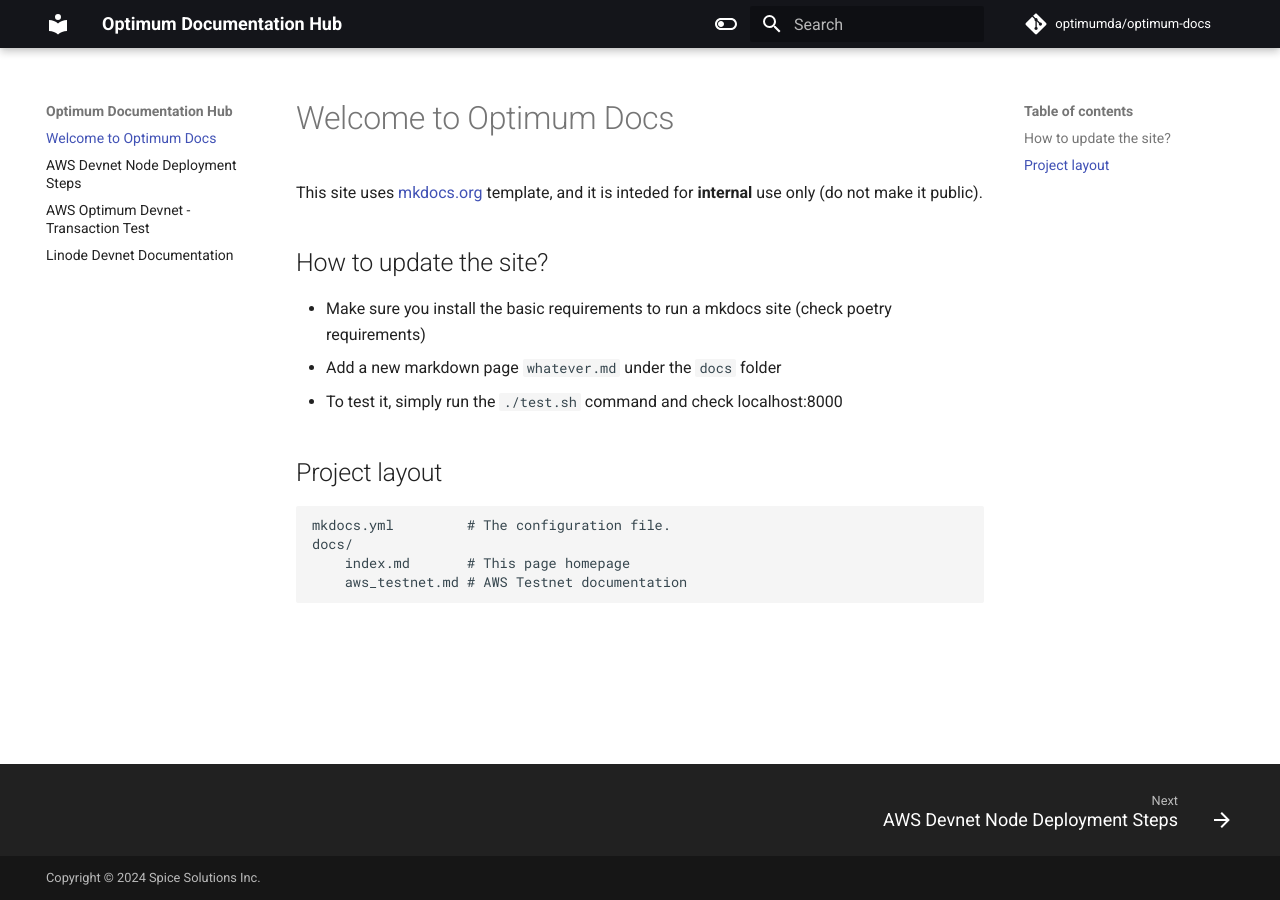
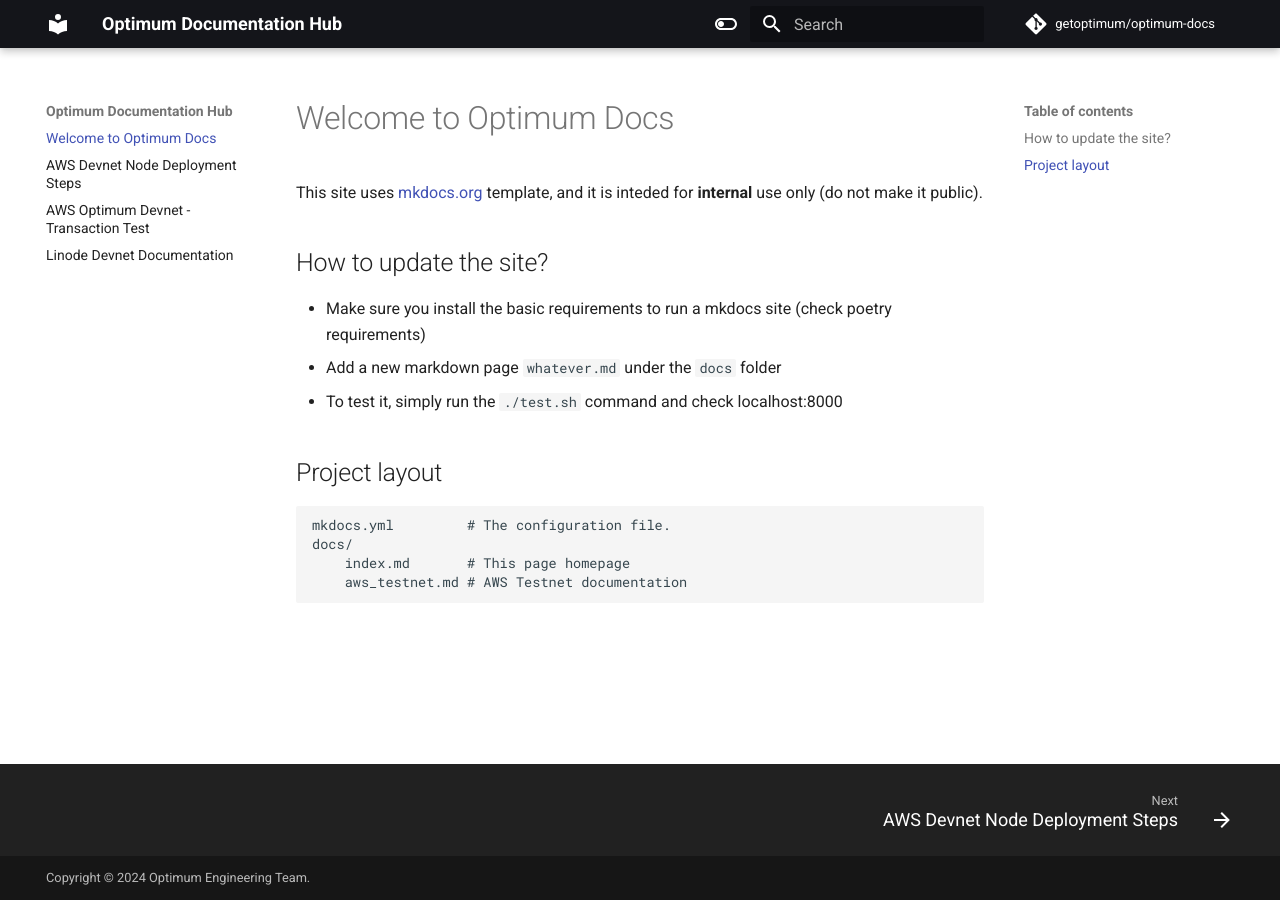
Before and after one commit to getoptimum/docs, an MkDocs documentation site: the page built from docs/index.md, in a window 1280 px wide. Built offline with MkDocs 1.6.1 and Material for MkDocs 9.7.7, drawn with Linux system fonts in a browser that asks for light colours; comment, search, counter and statistics services are not loaded.

Commit message:
remove unused import; updated github uorg username

```diff
--- a/mkdocs.yml
+++ b/mkdocs.yml
@@ -1,6 +1,6 @@
 site_name: Optimum Documentation Hub
-repo_url: https://github.com/optimumda/optimum-docs
-repo_name: optimumda/optimum-docs
+repo_url: https://github.com/getoptimum/optimum-docs
+repo_name: getoptimum/optimum-docs
 theme:
   name: material
   palette:
@@ -21,10 +21,8 @@ theme:
     - navigation.sections
   plugins:
     - optimize
-extra_css:
-  - stylesheets/extra.css
 markdown_extensions:
   - attr_list
-copyright: Copyright &copy; 2024 Spice Solutions Inc.
+copyright: Copyright &copy; 2024 Optimum Engineering Team.
 extra:
   generator: false
--- a/pyproject.toml
+++ b/pyproject.toml
@@ -1,8 +1,8 @@
 [tool.poetry]
 name = "optimum-docs"
 version = "0.1.0"
-description = "Optimum DA Technical Documentation"
-authors = ["Santiago Paiva <paiva.santiago@gmail.com>"]
+description = "Optimum Internal Technical Documentation"
+authors = ["Santiago Paiva <santiago@getoptimum.xyz>"]
 readme = "README.md"
 packages = [{include = "optimum_docs"}]
 
```
